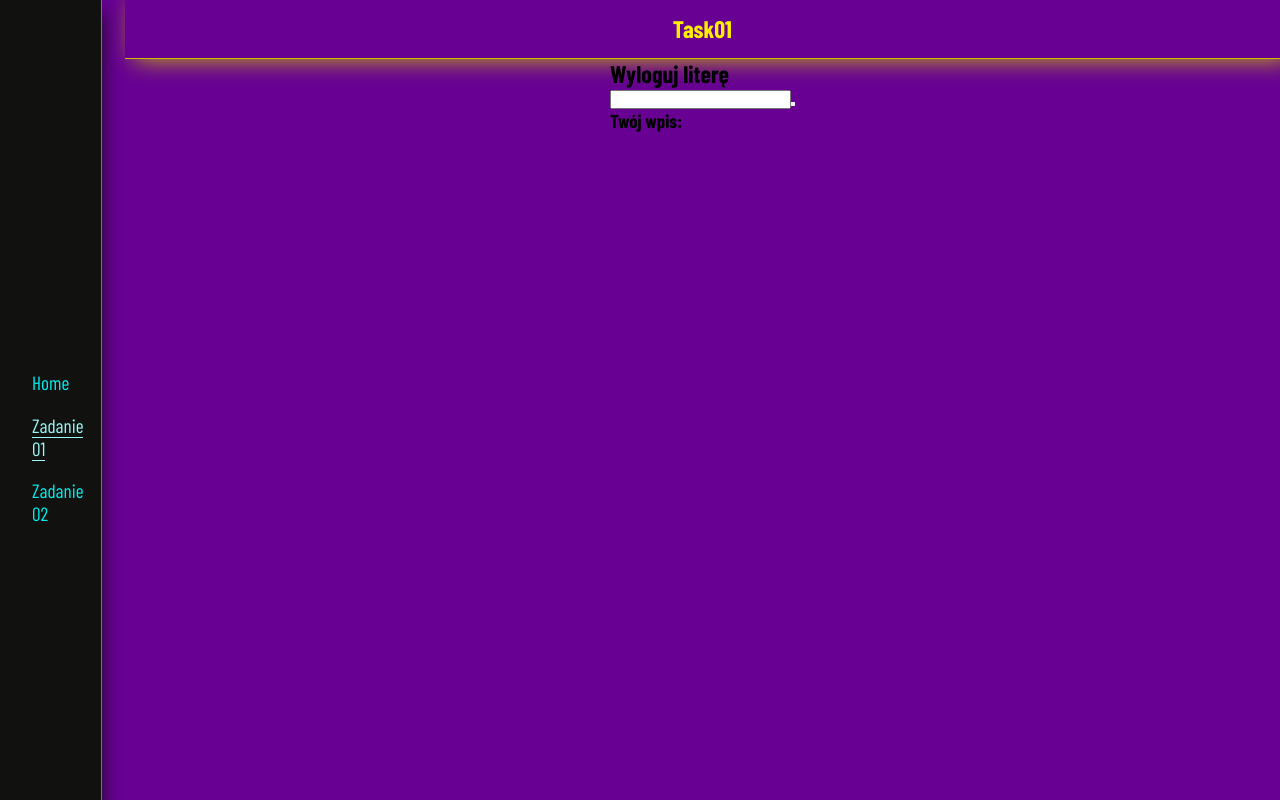
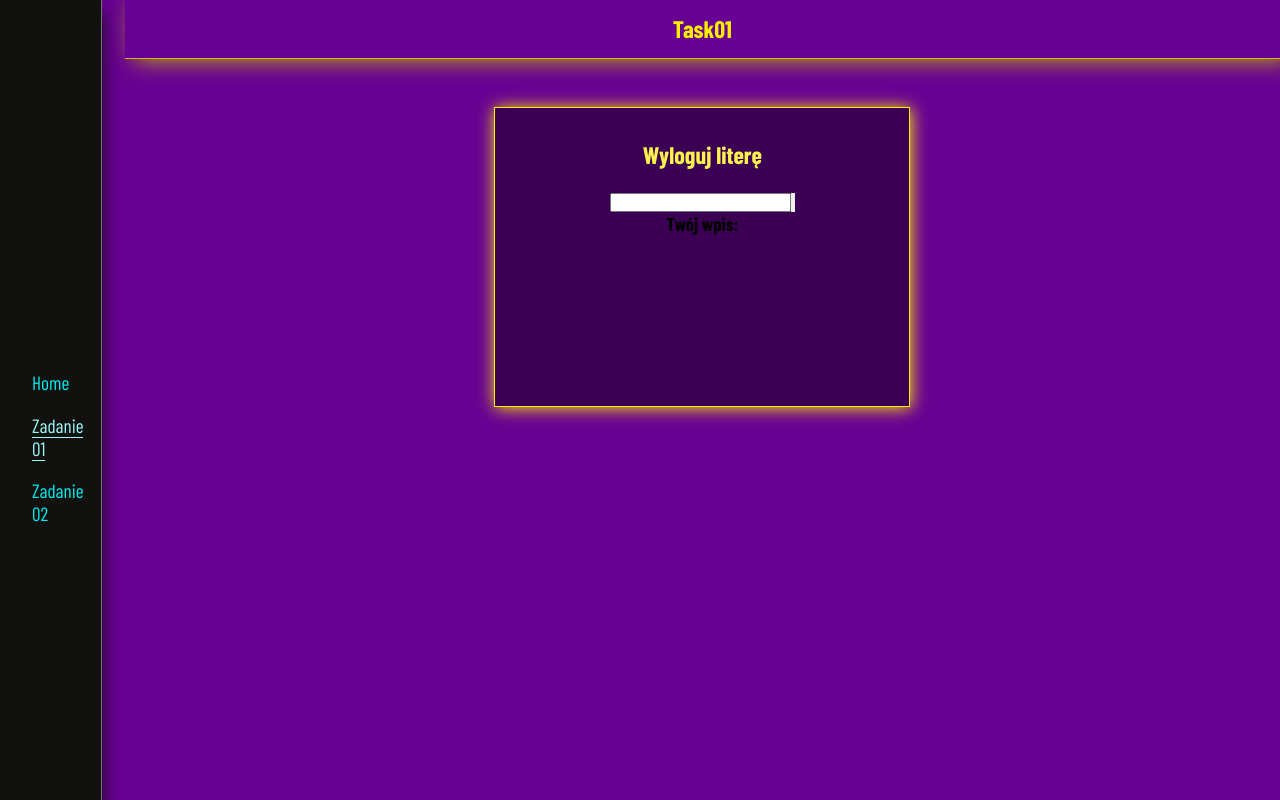
Before and after one commit to Scorpion19702022/MyReact_App001, a React (Create React App) app: page /Task01 in a window 1280 px wide. Built offline with nearby package versions, Linux system fonts and the light colour scheme; a web font is replaced by a local one.

Commit message:
added first styles for component Task01

```diff
--- a/src/Components/Task01/Task01.js
+++ b/src/Components/Task01/Task01.js
@@ -9,7 +9,7 @@ const Task01 = () => {
 				<div className={styles.box_task01_a1}>
 					<h2 className={styles.heading_task01_a1}>Wyloguj literę</h2>
 					<div className={styles.inputs_task01_a1}>
-						<input type='text' />
+						<input className={styles.input_task01_a1} type='text' />
 						<button className={styles.btn_task01_a1}></button>
 					</div>
 					<h3 className={styles.result_task01_a1}>Twój wpis:</h3>
--- a/src/Components/Task01/Task01.module.css
+++ b/src/Components/Task01/Task01.module.css
@@ -56,3 +56,33 @@
 	color: var(--color-yellow04);
 	box-shadow: 0.4em 0em 1em var(--color-yellow05);
 }
+
+.box_task01_a {
+	width: 90%;
+	display: flex;
+	justify-content: center;
+	margin-top: 3em;
+}
+
+.box_task01_a1 {
+	width: 40%;
+	height: 300px;
+	background-color: var(--color-purple06);
+	display: flex;
+	flex-direction: column;
+	align-items: center;
+	padding: 2em;
+	border: 0.04em solid var(--color-yellow04);
+	box-shadow: 0.08em 0.08em 1em var(--color-yellow04);
+}
+
+.heading_task01_a1 {
+	margin-bottom: 1em;
+	color: var(--color-yellow03);
+}
+
+.inputs_task01_a1 {
+	width: 100%;
+	display: flex;
+	justify-content: center;
+}
```
Also changed, not shown: src/Components/Task01/Context/Task01Context.js (added).
